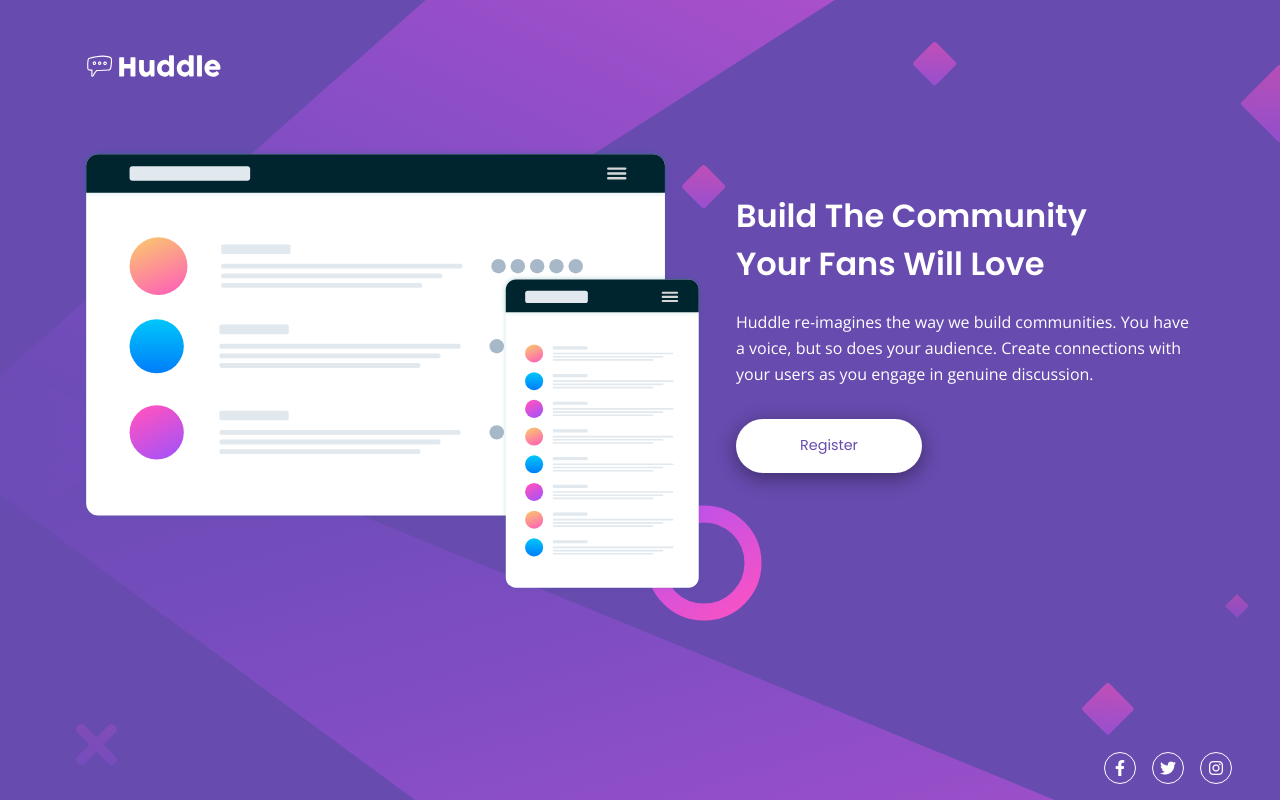
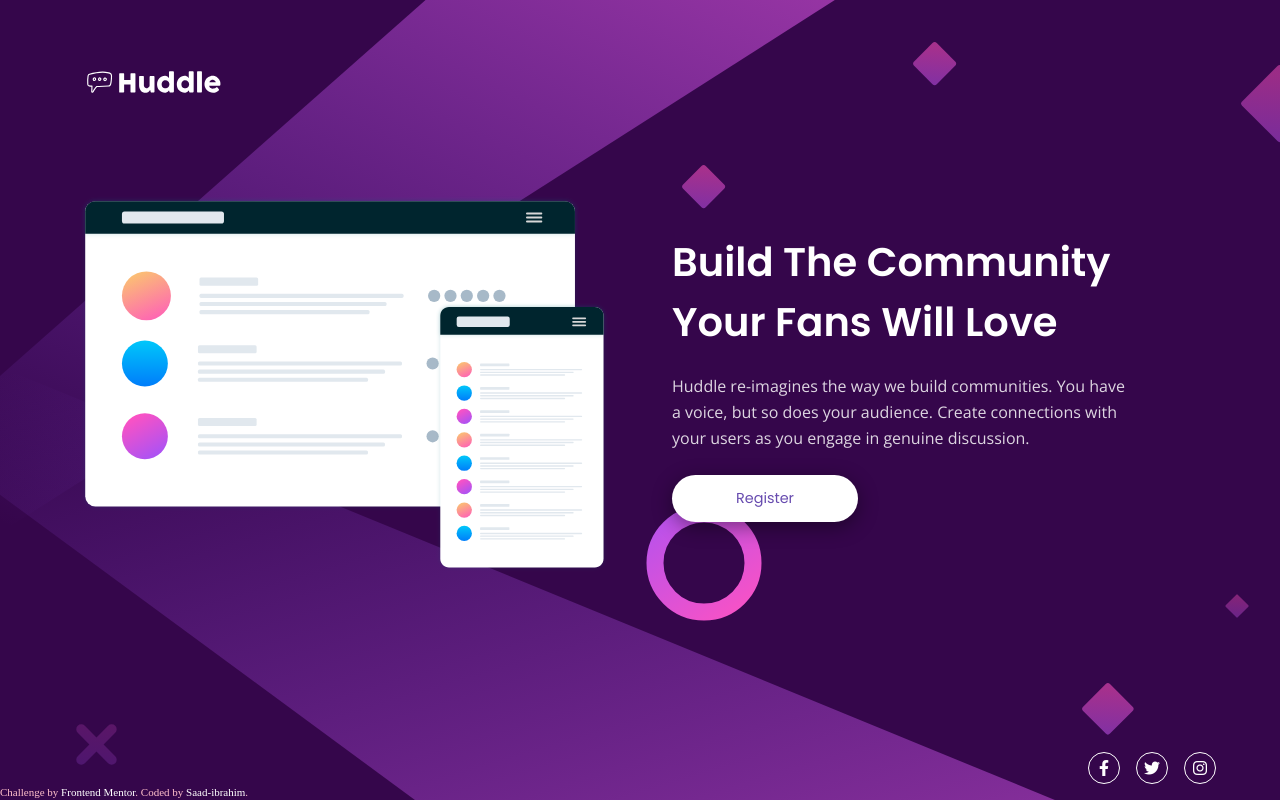
Before and after one commit to saadibrahim139/huddle-landing-page, a plain HTML site: page index.html in a window 1280 px wide. Drawn offline with nearby package versions, Linux system fonts and the light colour scheme.

Commit message:
Add files via upload

```diff
--- a/index.html
+++ b/index.html
@@ -16,6 +16,7 @@
 </head>
 
 <body>
+  <div class="background">
     <div class="container">
       <div class="img-section">
         <img class="logo" src="images/logo.svg" alt="">
@@ -43,10 +44,10 @@
         </div>
       </div>
     </div>
-
+  </div>
   <p class="attribution">
     Challenge by <a href="https://www.frontendmentor.io?ref=challenge" target="_blank">Frontend Mentor</a>.
-    Coded by <a href="#">Your Name Here</a>.
+    Coded by <a href="https://www.frontendmentor.io/profile/saadibrahim139">Saad-ibrahim</a>.
   </p>
 
 </body>
--- a/style.css
+++ b/style.css
@@ -78,76 +78,86 @@ h6 {
     --Open-Sans: 'Open Sans', sans-serif;
 }
 
-.attribution {
-    font-size: 11px;
-    text-align: center;
-    position: absolute;
-    bottom: 0;
-    display: none;
+
+
+.background {
+    /* background-color: var(--Violet); */
+    background-color: rgb(53, 6, 75);
+    background-image: url("images/bg-mobile.svg");
+    background-size: contain;
+    background-repeat: no-repeat;
 }
 
-.attribution a {
-    color: hsl(228, 45%, 44%);
+.logo {
+    width: 8rem;
+    display: block;
+    cursor: pointer;
+    transition: transform 1.2s;
+    -webkit-transition: transform 1.2s;
+    -moz-transition: transform 1.2s;
+    -ms-transition: transform 1.2s;
+    -o-transition: transform 1.2s;
+}
+
+.logo:hover {
+    transform: rotateX(360deg);
+    -webkit-transform: rotateX(360deg);
+    -moz-transform: rotateX(360deg);
+    -ms-transform: rotateX(360deg);
+    -o-transform: rotateX(360deg);
+    transform-style: preserve-3d;
+    transition: transform 1.2s;
+    -webkit-transition: transform 1.2s;
+    -moz-transition: transform 1.2s;
+    -ms-transition: transform 1.2s;
+    -o-transition: transform 1.2s;
 }
 
 
-body {
-    background-color: var(--Violet);
-    background-image: url("images/bg-mobile.svg");
-    background-size: contain;
-    background-repeat: no-repeat;
-    display: flex;
-    justify-content: center;
+.main-img {
+    width: 100%;
+    margin-top: 4rem;
 }
 
 .container {
-    margin: 3rem 5rem;
-}
-
-.logo {
-    width: 9rem;
-    display: block;
-}
-
-.main-img {
-    width: 26rem;
-    margin-top: 4rem;
+    padding: 2rem;
 }
 
 .content {
-
     display: flex;
-    flex-direction: column;
     align-items: center;
+    flex-flow: column;
 }
 
 .content h1 {
     color: white;
     font-family: var(--Poppins);
-    width: 25rem;
     text-align: center;
-    margin-top: 5rem;
+    margin: 1.5rem 0 0 0;
+    font-size: 1.2rem;
+    width: fit-content;
 }
 
 .content p {
-    color: white;
+    color: rgba(255, 255, 255, 0.836);
     font-family: var(--Open-Sans);
     text-align: center;
-    width: 19rem;
     line-height: 1.6;
     margin-top: 1.4rem;
+    font-size: .84rem;
 }
+
 
 .content button {
     background-color: white;
     border: none;
-    padding: 1rem 4rem;
+    padding: .7rem 5.4rem;
     border-radius: 2rem;
     -webkit-border-radius: 2rem;
     -moz-border-radius: 2rem;
     -ms-border-radius: 2rem;
     -o-border-radius: 2rem;
-    margin-top: 2rem;
+    margin-top: 1.5rem;
     font-family: var(--Poppins);
     font-size: .9rem;
     color: var(--Violet);
@@ -165,6 +175,15 @@ body {
     display: flex;
     margin-top: 3.3rem;
     gap: 1rem;
+
+}
+
+.links div {
+    transition: all .5s;
+    -webkit-transition: all .5s;
+    -moz-transition: all .5s;
+    -ms-transition: all .5s;
+    -o-transition: all .5s;
 }
 
 .facebook:hover i {
@@ -177,9 +196,34 @@ body {
     border-color: var(--Soft-Magenta);
 }
 
+.insta:hover {
+    transform: translateY(-1rem);
+    -webkit-transform: translateY(-1rem);
+    -moz-transform: translateY(-1rem);
+    -ms-transform: translateY(-1rem);
+    -o-transform: translateY(-1rem);
+}
+
+.facebook:hover {
+    transform: translateY(-1rem);
+    -webkit-transform: translateY(-1rem);
+    -moz-transform: translateY(-1rem);
+    -ms-transform: translateY(-1rem);
+    -o-transform: translateY(-1rem);
+}
+
+.twitter:hover {
+    transform: translateY(-1rem);
+    -webkit-transform: translateY(-1rem);
+    -moz-transform: translateY(-1rem);
+    -ms-transform: translateY(-1rem);
+    -o-transform: translateY(-1rem);
+}
+
 .insta:hover i {
     color: var(--Soft-Magenta);
     border-color: var(--Soft-Magenta);
+
 }
 
 .links a {
@@ -236,45 +280,77 @@ body {
     align-items: center;
 }
 
-@media (min-width:768px) {
-    body {
+@media (min-width:1000px) {
+    .background {
         background-image: url("images/bg-desktop.svg");
         background-size: cover;
-        background-repeat: no-repeat;
-        justify-content: flex-start;
         height: 100vh;
+        display: flex;
     }
 
     .container {
         display: flex;
         flex-direction: row;
-        margin: 3rem 5rem;
-        gap: 2rem;
+        margin: 4rem 5rem 2.5rem 5rem;
+        padding: 0;
     }
 
-    .img-section .main-img {
-        width: 40rem;
+    .logo {
+        width: 9rem;
+    }
 
+    .img-section {
+        width: 50%;
+    }
+
+    .main-img {
+        margin-top: 6rem;
     }
 
     .content {
-        margin-top: 4rem;
+        width: 50%;
+        margin: 9rem 0 0 4rem;
         display: flex;
-        align-items: start;
+        justify-content: start;
+        align-items: flex-start;
     }
 
     .content h1 {
+        width: fit-content;
+        font-size: 2.5rem;
+        width: 28rem;
         text-align: start;
     }
 
     .content p {
+        width: 29rem;
         text-align: start;
-        width: 29rem;
+        font-size: 1rem;
+    }
+
+    .content button {
+        padding: .8rem 4rem;
     }
 
     .links {
         position: absolute;
         bottom: 1rem;
-        right: 3rem;
+        right: 4rem;
     }
+
+    .attribution {
+        font-size: 11px;
+        text-align: center;
+        position: absolute;
+        bottom: 0;
+        left: 0;
+        display: block;
+        color: pink;
+    }
+
+    .attribution a {
+        color: white;
+        text-decoration: none;
+    }
+
 }
```
Lines whose indentation alone changed are shown as unchanged.
